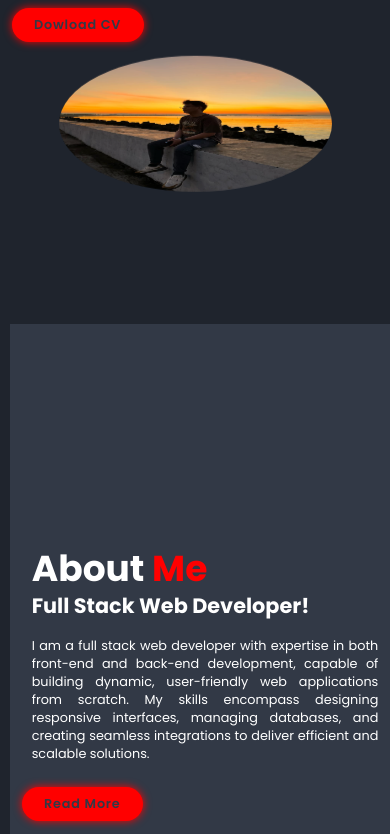
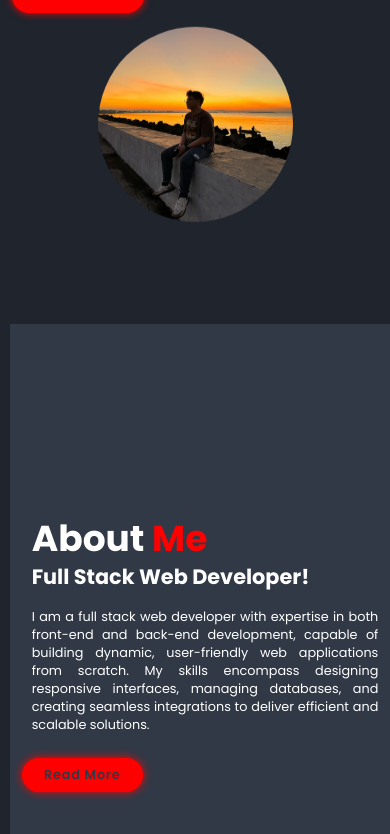
Before and after one commit to kets1234/MyPortfolio, a plain HTML site: page index.html in a window 390 px wide. Shown: the part 604-1438 px from the top of the page. Drawn offline with nearby package versions, Linux system fonts and the light colour scheme.

Commit message:
Update style.css

```diff
--- a/CSS/style.css
+++ b/CSS/style.css
@@ -498,6 +498,7 @@
 
     .home-img img{
       width: 70vw;
+      height: 70vw;
       margin-top: 4rem;
     }
 
@@ -507,6 +508,7 @@
 
     .about img{
       width: 70vw;
+      height: 70vw;
       margin-top: 4rem;
     }
 
@@ -524,8 +526,18 @@
   }
 
   @media (max-width: 617px){
+    html{
+      font-size: 50%;
+    }
+
     .portfolio-container{
       grid-template-columns: 1fr;
+    }
+
+    .about-img img,
+    .home-img img{
+      width: 50vw;
+      height: 50vw;
     }
   }
 
@@ -537,15 +549,23 @@
     .contact form .input-boxin input{
       width: 100%;
     }
+
+    .about-img img,
+    .home-img img{
+      width: 50vw;
+      height: 50vw;
+    }
   }
 
   @media (max-width: 365px){
     .home-img img{
       width: 90vw;
+      height: 90vw;
     }
 
     .about-img img{
       width: 90vw;
+      height: 90vw;
     }
 
     .footer{
```
